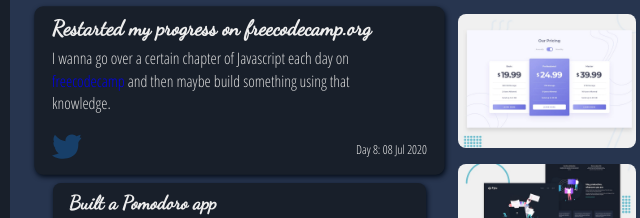
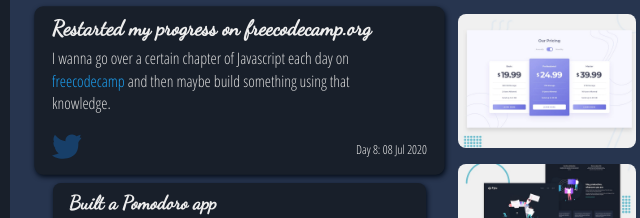
Before and after one commit to lifeoncode/100DaysOfCode, a plain HTML site: page index.html in a window 1280 px wide. Shown: the part 136-354 px from the top of the page, 62-702 px from the left. Drawn offline with Linux system fonts and the light colour scheme.

Commit message:
added color to

```diff
--- a/style.css
+++ b/style.css
@@ -104,6 +104,10 @@
     /* color: var(--whitish); */
     /* small = 0.75rem */
     /* large = 1.1rem */
+}
+
+p a{
+    color: var(--primary-blue);
 }
 
 /* text colors and buttons */
```
